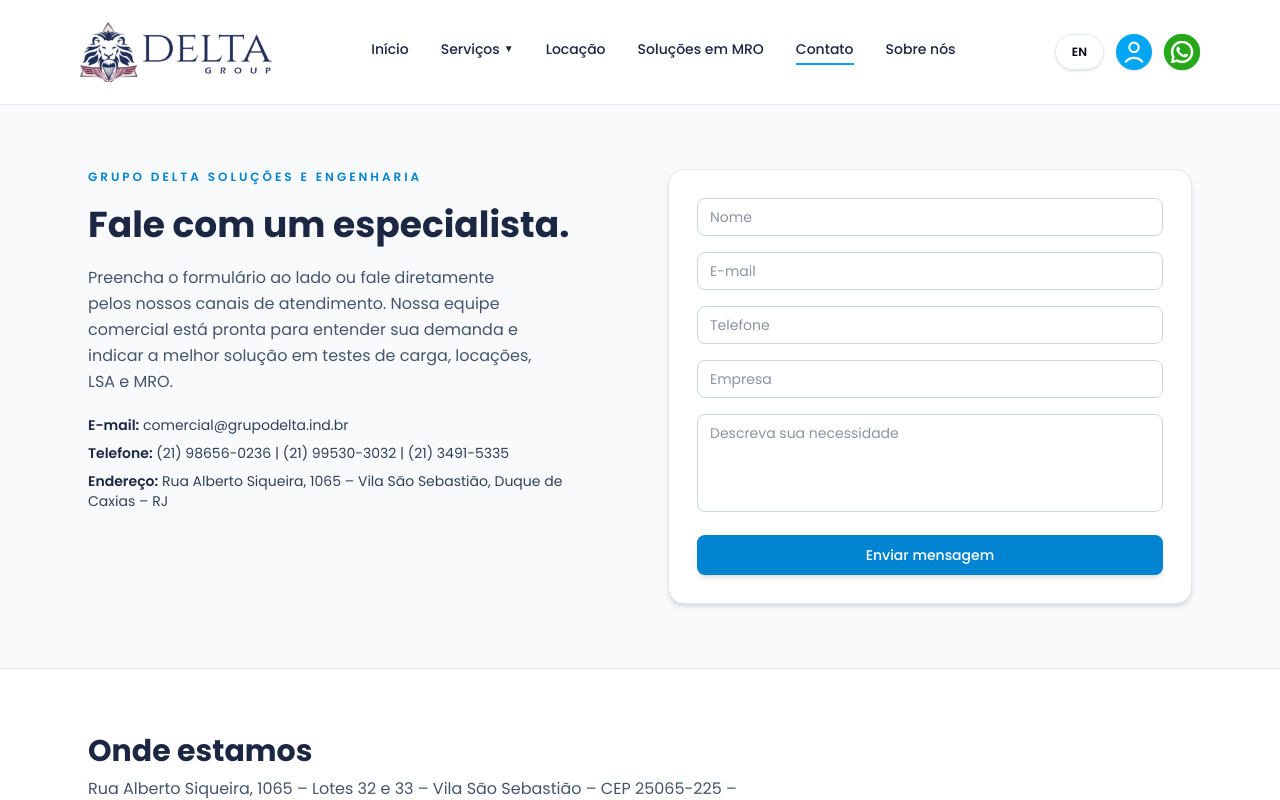
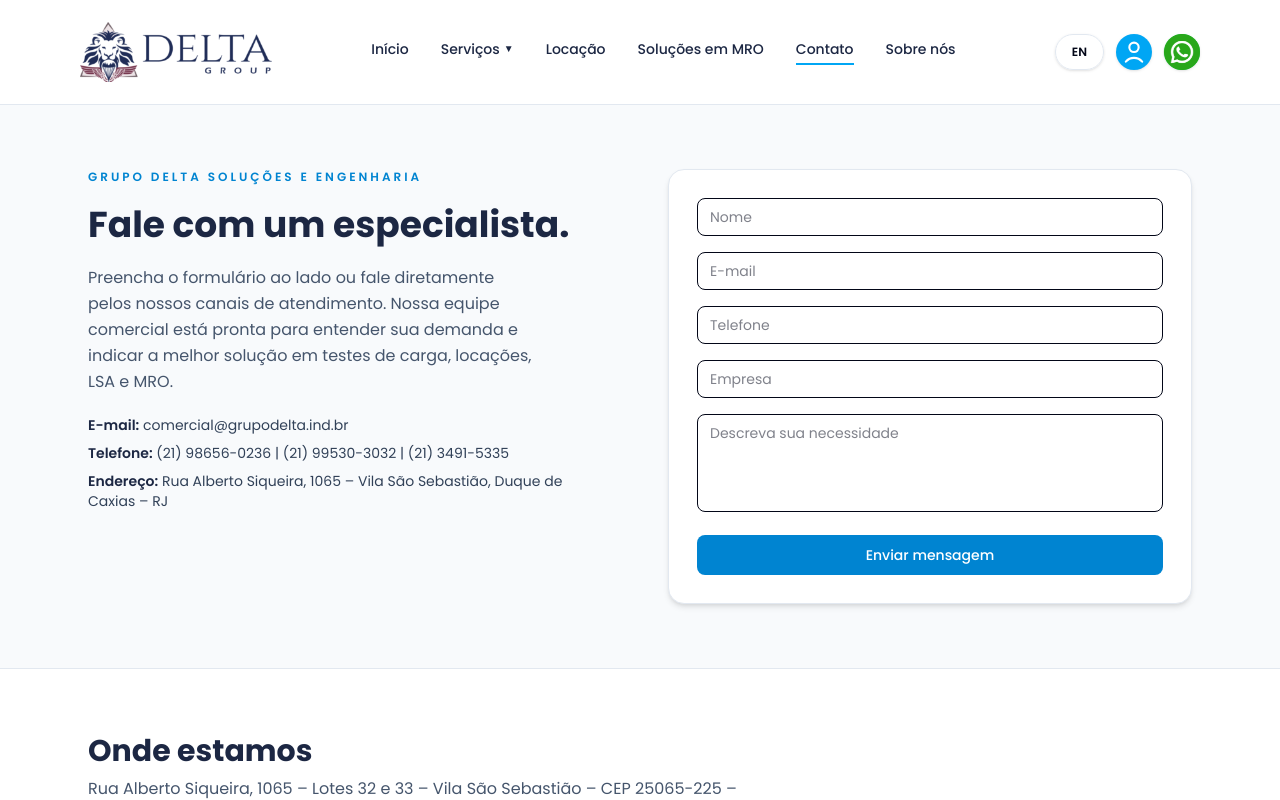
Before and after one commit to devdfsolutions/site-grupo-delta, a Next.js app: page /contato in a window 1280 px wide. Shown: the top 800 px of the page. Built offline with nearby package versions, Linux system fonts and the light colour scheme.

Commit message:
contact ajustado

```diff
--- a/components/ContactForm.tsx
+++ b/components/ContactForm.tsx
@@ -1,4 +1,3 @@
-// components/ContactForm.tsx
 "use client";
 
 import { useState } from "react";
@@ -14,7 +13,7 @@ export default function ContactForm() {
   const [sucesso, setSucesso] = useState<string | null>(null);
   const [erro, setErro] = useState<string | null>(null);
 
-  async function handleSubmit(e: React.FormEvent) {
+  async function handleSubmit(e: React.FormEvent<HTMLFormElement>) {
     e.preventDefault();
     setLoading(true);
     setSucesso(null);
@@ -34,21 +33,29 @@ export default function ContactForm() {
       });
 
       if (!res.ok) {
-        const data = await res.json().catch(() => ({}));
+        const data: { error?: string } = await res
+          .json()
+          .catch(() => ({}));
         throw new Error(data.error || "Erro ao enviar mensagem.");
       }
 
-      setSucesso("Mensagem enviada com sucesso! Em breve entraremos em contato.");
+      setSucesso(
+        "Mensagem enviada com sucesso! Em breve entraremos em contato."
+      );
+
       setNome("");
       setEmail("");
       setTelefone("");
       setEmpresa("");
       setMensagem("");
-    } catch (err: any) {
-      setErro(
-        err?.message ||
+    } catch (err: unknown) {
+      if (err instanceof Error) {
+        setErro(err.message);
+      } else {
+        setErro(
           "Não foi possível enviar sua mensagem. Tente novamente em alguns instantes."
-      );
+        );
+      }
     } finally {
       setLoading(false);
     }
@@ -57,78 +64,66 @@ export default function ContactForm() {
   return (
     <div className="bg-white border border-slate-200 rounded-2xl shadow-md p-6 md:p-7 space-y-5">
       <form className="space-y-4" onSubmit={handleSubmit}>
-        {/* Nome */}
         <input
           type="text"
-          name="nome"
           required
           placeholder="Nome"
           value={nome}
           onChange={(e) => setNome(e.target.value)}
-          className="w-full rounded-lg border border-slate-300 px-3 py-2 text-sm text-[#1c2743] focus:ring-2 focus:ring-sky-500 focus:border-sky-500 outline-none transition"
+          className="w-full rounded-lg border px-3 py-2 text-sm"
         />
 
-        {/* Email */}
         <input
           type="email"
-          name="email"
           required
           placeholder="E-mail"
           value={email}
           onChange={(e) => setEmail(e.target.value)}
-          className="w-full rounded-lg border border-slate-300 px-3 py-2 text-sm text-[#1c2743] focus:ring-2 focus:ring-sky-500 focus:border-sky-500 outline-none transition"
+          className="w-full rounded-lg border px-3 py-2 text-sm"
         />
 
-        {/* Telefone */}
         <input
           type="text"
-          name="telefone"
           placeholder="Telefone"
           value={telefone}
           onChange={(e) => setTelefone(e.target.value)}
-          className="w-full rounded-lg border border-slate-300 px-3 py-2 text-sm text-[#1c2743] focus:ring-2 focus:ring-sky-500 focus:border-sky-500 outline-none transition"
+          className="w-full rounded-lg border px-3 py-2 text-sm"
         />
 
-        {/* Empresa */}
         <input
           type="text"
-          name="empresa"
           placeholder="Empresa"
           value={empresa}
           onChange={(e) => setEmpresa(e.target.value)}
-          className="w-full rounded-lg border border-slate-300 px-3 py-2 text-sm text-[#1c2743] focus:ring-2 focus:ring-sky-500 focus:border-sky-500 outline-none transition"
+          className="w-full rounded-lg border px-3 py-2 text-sm"
         />
 
-        {/* Mensagem */}
         <textarea
-          name="mensagem"
           rows={4}
           required
           placeholder="Descreva sua necessidade"
           value={mensagem}
           onChange={(e) => setMensagem(e.target.value)}
-          className="w-full rounded-lg border border-slate-300 px-3 py-2 text-sm text-[#1c2743] focus:ring-2 focus:ring-sky-500 focus:border-sky-500 outline-none transition resize-none"
+          className="w-full rounded-lg border px-3 py-2 text-sm resize-none"
         />
 
-        {/* Botão */}
         <button
           type="submit"
           disabled={loading}
-          className="w-full rounded-lg bg-sky-600 hover:bg-sky-700 disabled:bg-sky-300 disabled:cursor-not-allowed text-white font-semibold py-2.5 text-sm shadow-md transition"
+          className="w-full rounded-lg bg-sky-600 text-white py-2.5 text-sm font-semibold disabled:opacity-60"
         >
           {loading ? "Enviando..." : "Enviar mensagem"}
         </button>
       </form>
 
-      {/* Mensagens de status */}
       {sucesso && (
-        <p className="text-sm text-emerald-600 bg-emerald-50 border border-emerald-100 rounded-lg px-3 py-2">
+        <p className="text-sm text-emerald-600 bg-emerald-50 border rounded px-3 py-2">
           {sucesso}
         </p>
       )}
 
       {erro && (
-        <p className="text-sm text-red-600 bg-red-50 border border-red-100 rounded-lg px-3 py-2">
+        <p className="text-sm text-red-600 bg-red-50 border rounded px-3 py-2">
           {erro}
         </p>
       )}
```
